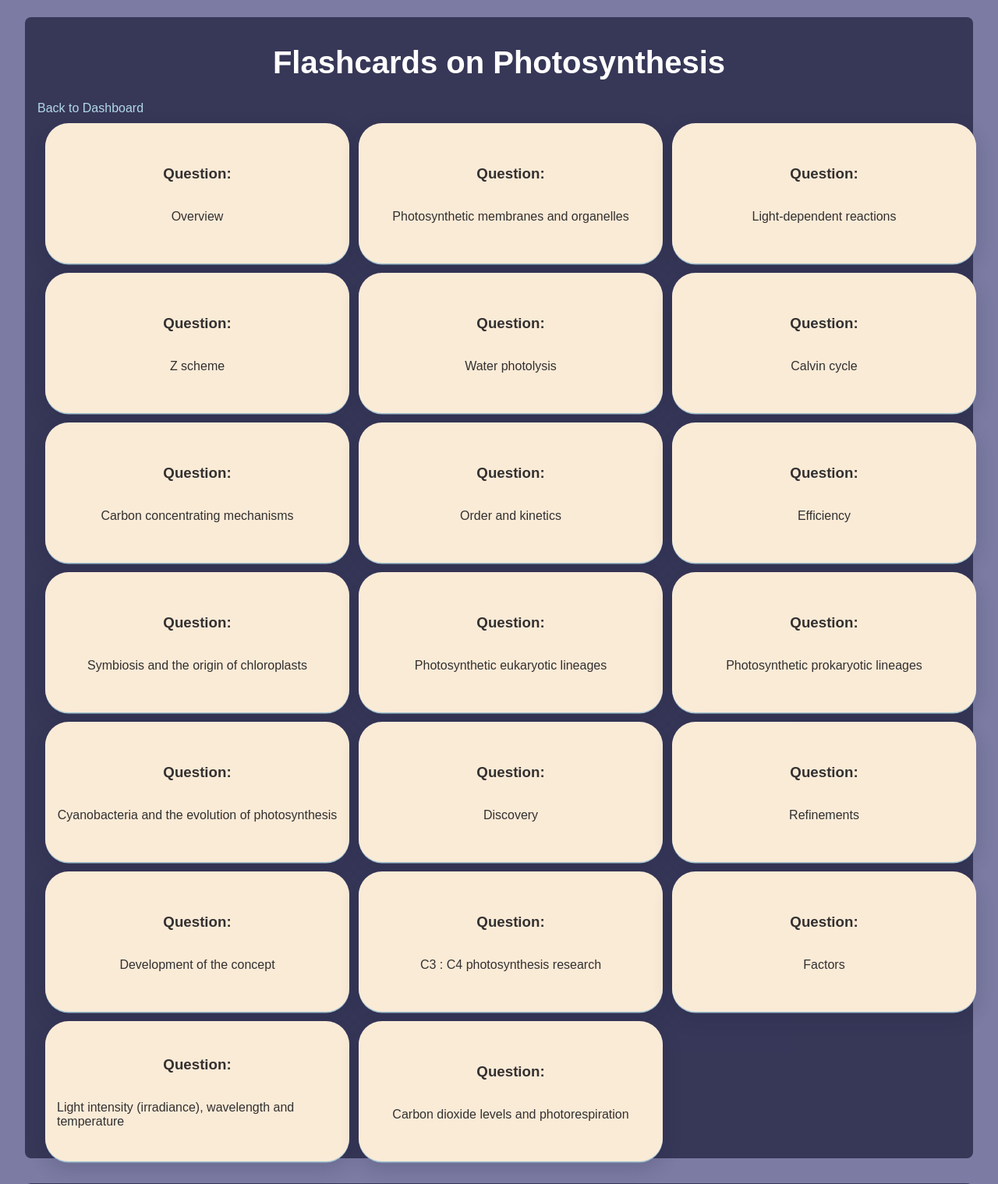
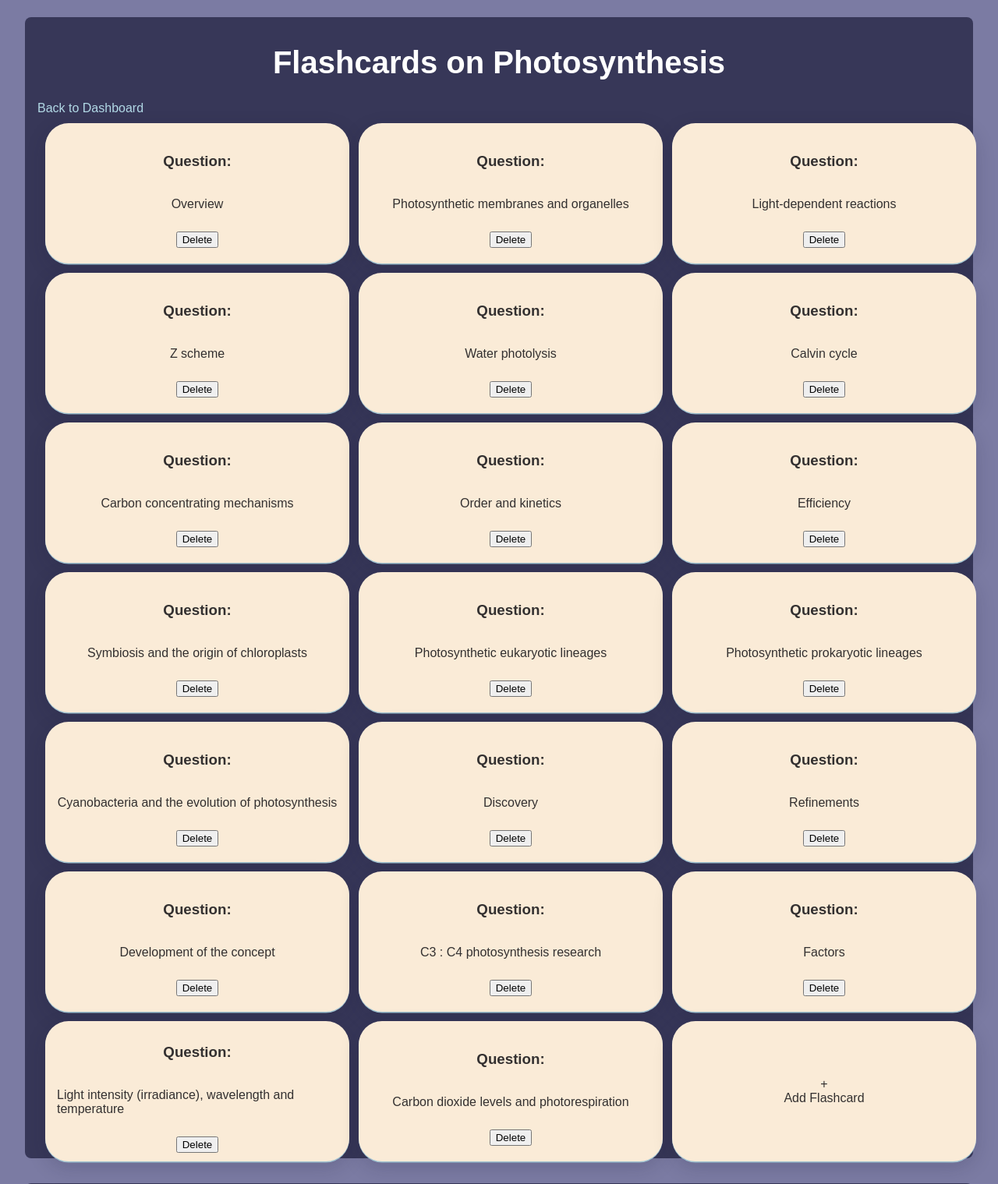
Before and after one commit to jagthegr/TCSS-506-app, a Flask app: page /deck/1 in a window 1280 px wide. Shown: the part 174-1693 px from the top of the page at 78% size. Run offline with Flask 3, Linux system fonts and the light colour scheme; a user stored in the database is signed in; data comes from the database, SQL or seed files in the repository.

Commit message:
working on add/delete card functionality

```diff
--- a/app/routes/pages.py
+++ b/app/routes/pages.py
@@ -165,3 +165,21 @@
                         pass
 
     return render_template('pages/generate_flashcards.html', title='Generate Flashcards', form=form)
+
+# In your Flask app (example)
+@main.route('/deck/<int:deck_id>/add_card', methods=['POST'])
+def add_card(deck):
+    question = request.form['question']
+    answer = request.form['answer']
+
+    new_card = Card(question=question, answer=answer, deck=deck.id)
+    db.session.add(new_card)
+
+    db.session.commit()
+    flash(f'new flashcard added to "{deck.id}"', 'success')
+    return redirect(url_for('main.view_deck', deck_id=deck.id)) # Redirect to the new deck
+
+@main.route('/deck/<int:deck_id>/delete_card/<int:card_id>', methods=['POST'])
+def delete_card(deck_id, card_id):
+    # Delete card from DB logic here
+    return redirect(url_for('main.view_deck', deck_id=deck_id))
--- a/app/templates/pages/view_deck.html
+++ b/app/templates/pages/view_deck.html
@@ -2,8 +2,8 @@
 
 {% block content %}
     {% include 'components/sidebar.html' %}
-    <h1 class="text-3xl font-bold">{{ deck.title }}</h1>
-    <a href="{{ url_for('main.dashboard') }}" class="bg-gray-500 hover:bg-gray-700 text-white font-bold py-2 px-4 rounded">
+    <h1 class="text-3xl font-bold mb-4">{{ deck.title }}</h1>
+    <a href="{{ url_for('main.dashboard') }}" class="bg-gray-500 hover:bg-gray-700 text-white font-bold py-2 px-4 rounded mb-6 inline-block">
         Back to Dashboard
     </a>
 
@@ -15,6 +15,11 @@
                 <div class="flashcard-front">
                     <h3>Question:</h3>
                     <p>{{ card.question }}</p>
+                    <form method="POST" action="{{ url_for('main.delete_card', deck_id=deck.id, card_id=card.id) }}" style="margin-top: 10px;">
+                        <button type="submit" class="bg-red-500 hover:bg-red-700 text-white font-bold py-1 px-3 rounded text-xs">
+                            Delete
+                        </button>
+                    </form>
                 </div>
                 <div class="flashcard-back">
                     <h3>Answer:</h3>
@@ -23,12 +28,86 @@
             </div>
         </div>
         {% endfor %}
+        <!-- Add Card Button Card -->
+        <div class="flashcard add-flashcard" onclick="showAddCardForm()">
+            <div class="flashcard-inner">
+                <div class="flashcard-front flex flex-col justify-center items-center">
+                    <span class="text-4xl font-bold text-blue-500">+</span>
+                    <span class="mt-2 text-blue-700 font-semibold">Add Flashcard</span>
+                </div>
+            </div>
+        </div>
+    </div>
+    <!-- Hidden Add Card Form -->
+    <div id="add-card-form-modal" class="fixed inset-0 flex items-center justify-center bg-black bg-opacity-40 z-50" style="display:none;">
+        <div class="bg-white rounded shadow p-6 max-w-lg w-full">
+            <div class="flex justify-between items-center mb-4">
+                <h2 class="text-xl font-semibold text-gray-800">Add a New Flashcard</h2>
+                <button onclick="hideAddCardForm()" class="text-gray-500 hover:text-gray-800 text-2xl font-bold">&times;</button>
+            </div>
+            <form method="POST" action="{{ url_for('main.add_card', deck=deck) }}">
+                <div class="mb-4">
+                    <label class="block text-gray-700 mb-2" for="question">Question</label>
+                    <input class="w-full p-2 border rounded" type="text" id="question" name="question" required>
+                </div>
+                <div class="mb-4">
+                    <label class="block text-gray-700 mb-2" for="answer">Answer</label>
+                    <input class="w-full p-2 border rounded" type="text" id="answer" name="answer" required>
+                </div>
+                <div class="flex justify-end">
+                    <button type="button" onclick="hideAddCardForm()" class="mr-2 bg-gray-300 hover:bg-gray-400 text-gray-800 font-bold py-2 px-4 rounded">Cancel</button>
+                    <button type="submit" class="bg-blue-500 hover:bg-blue-700 text-white font-bold py-2 px-4 rounded">Add Flashcard</button>
+                </div>
+            </form>
+        </div>
     </div>
     {% else %}
     <div class="bg-white p-6 rounded shadow text-center">
         <h2 class="text-xl font-semibold mb-2">No Cards in this Deck!</h2>
         <p class="text-gray-600">This deck currently doesn't have any flashcards.</p>
+        <!-- Add Card Button Card for empty state -->
+        <div class="flex justify-center mt-6">
+            <div class="flashcard add-flashcard" onclick="showAddCardForm()">
+                <div class="flashcard-inner">
+                    <div class="flashcard-front flex flex-col justify-center items-center">
+                        <span class="text-4xl font-bold text-blue-500">+</span>
+                        <span class="mt-2 text-blue-700 font-semibold">Add Flashcard</span>
+                    </div>
+                </div>
+            </div>
+        </div>
+    </div>
+    <!-- Hidden Add Card Form for empty state -->
+    <div id="add-card-form-modal" class="fixed inset-0 flex items-center justify-center bg-black bg-opacity-40 z-50" style="display:none;">
+        <div class="bg-white rounded shadow p-6 max-w-lg w-full">
+            <div class="flex justify-between items-center mb-4">
+                <h2 class="text-xl font-semibold text-gray-800">Add a New Flashcard</h2>
+                <button onclick="hideAddCardForm()" class="text-gray-500 hover:text-gray-800 text-2xl font-bold">&times;</button>
+            </div>
+            <form method="POST" action="{{ url_for('main.add_card', deck_id=deck.id) }}">
+                <div class="mb-4">
+                    <label class="block text-gray-700 mb-2" for="question">Question</label>
+                    <input class="w-full p-2 border rounded" type="text" id="question" name="question" required>
+                </div>
+                <div class="mb-4">
+                    <label class="block text-gray-700 mb-2" for="answer">Answer</label>
+                    <input class="w-full p-2 border rounded" type="text" id="answer" name="answer" required>
+                </div>
+                <div class="flex justify-end">
+                    <button type="button" onclick="hideAddCardForm()" class="mr-2 bg-gray-300 hover:bg-gray-400 text-gray-800 font-bold py-2 px-4 rounded">Cancel</button>
+                    <button type="submit" class="bg-blue-500 hover:bg-blue-700 text-white font-bold py-2 px-4 rounded">Add Flashcard</button>
+                </div>
+            </form>
+        </div>
     </div>
     {% endif %}
     <script src="{{ url_for('static', filename='js/flashcard.js') }}"></script>
+    <script>
+        function showAddCardForm() {
+            document.getElementById('add-card-form-modal').style.display = 'flex';
+        }
+        function hideAddCardForm() {
+            document.getElementById('add-card-form-modal').style.display = 'none';
+        }
+    </script>
 {% endblock %}
```
